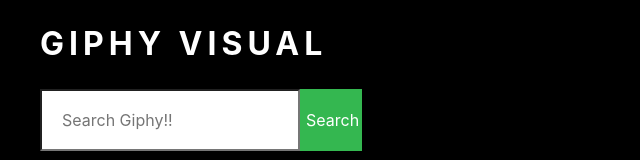
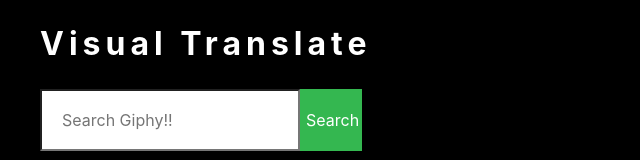
Before and after one commit to hsoyier/visual-translate, a React (Create React App) app: page / in a window 1280 px wide. Shown: the top 160 px of the page, without its empty margins (60-700 px from the left). Built offline with nearby package versions, Linux system fonts and the light colour scheme; no server answers.

Commit message:
Updated css for SearchForm and Definition

```diff
--- a/public/index.html
+++ b/public/index.html
@@ -20,7 +20,7 @@
       work correctly both with client-side routing and a non-root public URL.
       Learn how to configure a non-root public URL by running `npm run build`.
     -->
-    <title>GIPHY VISUAL</title>
+    <title>Visual Translate</title>
   </head>
   <body>
     <noscript>
--- a/src/App.css
+++ b/src/App.css
@@ -45,6 +45,14 @@
   padding: 1.6rem 0;
 }
 
+.search {
+  display: flex;
+}
+
+.searchForm {
+  flex: 1;
+}
+
 .search-input {
   background: #fff;
   padding: 2rem;
@@ -66,7 +74,7 @@
 }
 
 .definition {
-  padding: 4rem 0;
+  flex: 1;
 }
 
 .definition__title {
--- a/src/App.js
+++ b/src/App.js
@@ -118,8 +118,10 @@
         <div className="wrapper">
           <div className="container">
             <Header />
-            <SearchForm searchGiphy={this.searchGiphy} />
-            <Definition definitions={definitions} message={message} />
+            <section className="search">
+              <SearchForm searchGiphy={this.searchGiphy} />
+              <Definition definitions={definitions} message={message} />
+            </section>
             {/* <Topics handleTopic={this.handleTopic} topicFirstImage={topicFirstImage} /> */}
             <Giphys giphy_list={giphy_list} searchword={searchword} />
             <Footer />
--- a/src/components/Definition.js
+++ b/src/components/Definition.js
@@ -3,7 +3,7 @@
 class Definition extends Component {
   render() {
     return (
-      <div>
+      <React.Fragment>
           {
             this.props.definitions.length === 0
             ? <p className="errorMs">{this.props.message}</p>
@@ -16,7 +16,7 @@
                 </ul>
              </div>
           }
-      </div>
+      </React.Fragment>
     );
   }
 }
--- a/src/components/Header.js
+++ b/src/components/Header.js
@@ -5,7 +5,7 @@
   return (
     <header className="header">
       <div className="header-inner">
-        <h1 className="title">GIPHY VISUAL</h1>
+        <h1 className="title">Visual Translate</h1>
       </div>
     </header>
   )
```
